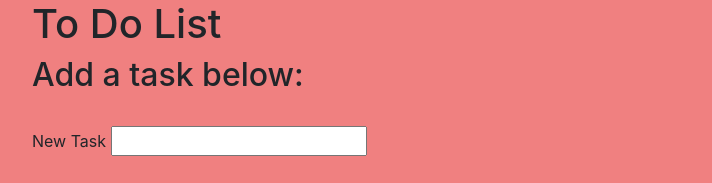
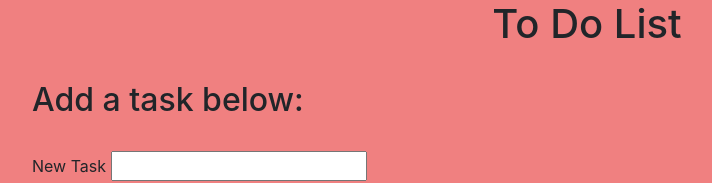
Before and after one commit to tawneeh/to-do-list, a website built with webpack: page src/index.html in a window 1280 px wide. Shown: the top 183 px of the page, without its empty margins (53-765 px from the left). Built offline with nearby package versions, Linux system fonts and the light colour scheme.

Commit message:
add button and h1 styling

```diff
--- a/src/css/styles.css
+++ b/src/css/styles.css
@@ -1,3 +1,12 @@
+.task-list {
+  display: none;
+}
+
 body {
   background-color: lightcoral;
 }
+
+h1 {
+  text-align: center;
+  padding-bottom: 25px;
+}
```
